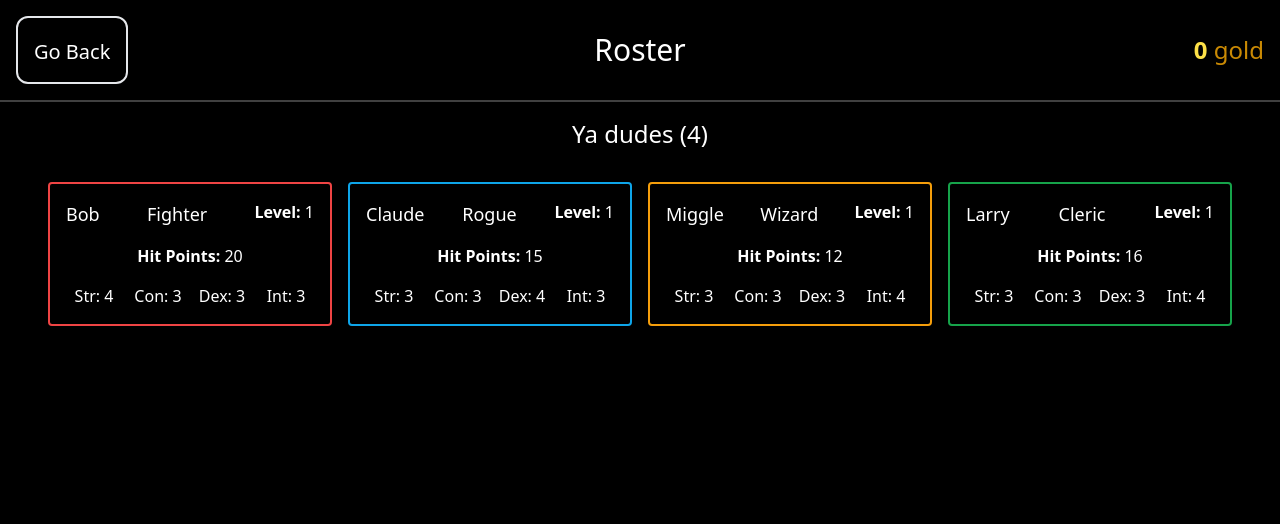
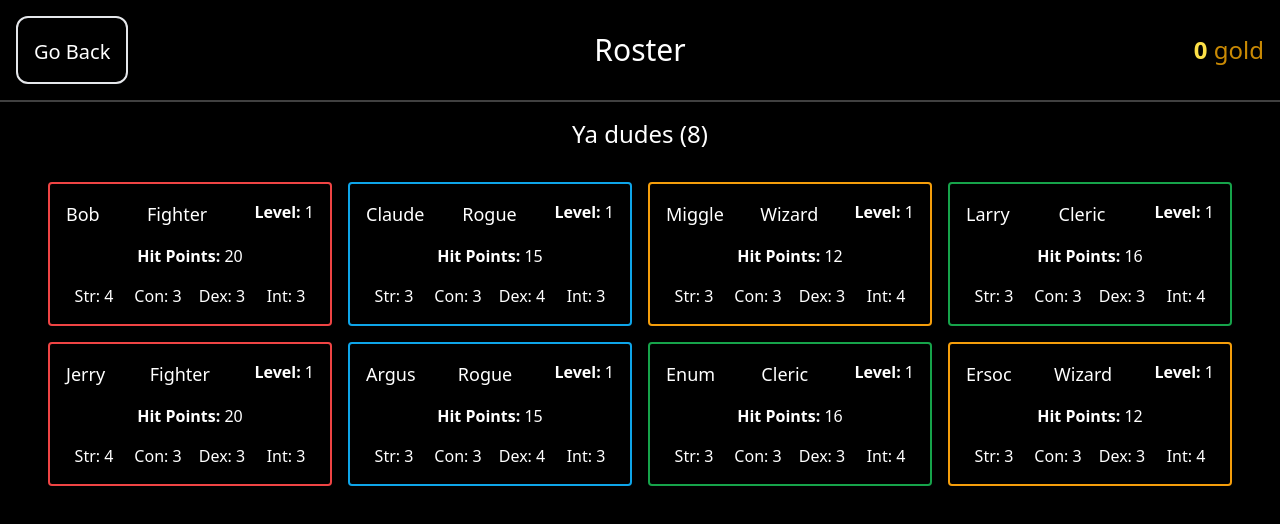
Before and after one commit to miggle88/MiggleQuest, a Next.js app: page /roster in a window 1280 px wide. Shown: the top 524 px of the page. Built offline with nearby package versions, Linux system fonts and the light colour scheme.

Commit message:
added hero roster functionality

```diff
--- /dev/null
+++ b/src/components/adventure/HeroListItem.tsx
@@ -0,0 +1,46 @@
+import { HeroCharacter, HeroClass } from '@/models'
+
+export interface HeroListItemProps {
+  hero: HeroCharacter
+  onClick?: () => void
+}
+
+export default function HeroListItem(props: HeroListItemProps) {
+  const hero = props.hero
+  const borderColor = getHeroClassBorder(hero.class)
+
+  return (
+    <div className={`w-[160px] md:w-[240px] lg:w-[360px] bg-gray-700 border-2 ${borderColor}`}>
+      <button className={'w-full h-full'} onClick={() => props.onClick && props.onClick()}>
+        <div className={'flex flex-row text-left p-2'}>
+          <div className={'flex flex-col grow'}>
+            <div className={'text-xl font-bold'}>{hero.characterName}</div>
+            <div>
+              <span>{hero.level} </span><span>{formatHeroClass(hero.class)}</span>
+            </div>
+          </div>
+          <div className={'text-right'}>HP: {hero.hitPoints}</div>
+        </div>
+      </button>
+    </div>
+  )
+}
+
+const getHeroClassBorder = (heroClass: HeroClass) => {
+  switch (heroClass as string) {
+    case HeroClass.Fighter:
+      return 'border-red-500'
+    case HeroClass.Rogue:
+      return 'border-sky-500'
+    case HeroClass.Cleric:
+      return 'border-green-600'
+    case HeroClass.Wizard:
+      return 'border-amber-500'
+    default:
+      return 'border-neutral-300'
+  }
+}
+
+function formatHeroClass(heroClass: HeroClass): string {
+  return heroClass[0].toUpperCase() + heroClass.slice(1).toLowerCase()
+}
--- /dev/null
+++ b/src/components/adventure/HeroSelector.tsx
@@ -0,0 +1,27 @@
+import { HeroCharacter } from '@/models'
+import HeroListItem from '@components/adventure/HeroListItem'
+
+export interface HeroSelectorProps {
+  heroes: HeroCharacter[]
+  onHeroSelected?: (hero: HeroCharacter) => void
+}
+
+
+export default function HeroSelector(props: HeroSelectorProps) {
+
+  const handleHeroSelected = (hero: HeroCharacter) => {
+    props.onHeroSelected && props.onHeroSelected(hero)
+  }
+
+  return (
+    <div className={'bg-gray-700'}>
+      <div className={'grid grid-cols-1 gap-1'}>
+        {props.heroes.map((hero) => {
+          return <HeroListItem key={hero.id}
+                               hero={hero}
+                               onClick={() => handleHeroSelected(hero)}/>
+        })}
+      </div>
+    </div>
+  )
+}
--- a/src/components/adventure/PartySelector.tsx
+++ b/src/components/adventure/PartySelector.tsx
@@ -1,5 +1,8 @@
 import { HeroCharacter } from '@/models'
 import PartySlot from '@components/adventure/PartySlot'
+import { useState } from 'react'
+import DialogModal from '@components/common/DialogModal'
+import HeroSelector from '@components/adventure/HeroSelector'
 
 export interface PartySelectorProps {
   availableHeroes: HeroCharacter[]
@@ -9,18 +12,45 @@ export interface PartySelectorProps {
 
 export default function PartySelector(props: PartySelectorProps) {
 
-  const handleHeroChanged = (hero: HeroCharacter | null, index: number) => {
-    console.log(`Hero in party slot ${index} was changed to`, hero)
+  const [heroIndex, setHeroIndex] = useState(0)
+  const [showHeroModal, setShowHeroModal] = useState(false)
 
-    // Replace the hero in the slot that was changed
+  const handleHeroRequested = (index: number) => {
+    setHeroIndex(index)
+    setShowHeroModal(true)
+  }
+
+  const handleHeroSelected = (hero: HeroCharacter) => {
+    setShowHeroModal(false)
+
+    if (heroIndex >= 0 && heroIndex < props.selectedParty.length) {
+      const newParty = [...props.selectedParty]
+      newParty[heroIndex] = hero
+
+      props.onPartyChanged && props.onPartyChanged(newParty)
+    }
+  }
+
+  const handleHeroRemoved = (index: number) => {
+
+    // Remove the hero in the slot that was changed
     const newParty = [...props.selectedParty]
-    newParty[index] = hero
+    newParty[index] = null
 
     props.onPartyChanged && props.onPartyChanged(newParty)
   }
 
+  // Filter out heroes already in the party, and sort the heroes by level/health
+  const heroesToPickFrom = props.availableHeroes
+    .filter(hero => !props.selectedParty.includes(hero))
+    .sort(heroListSorter)
+
   return (
     <div className={'flex flex-col p-2'}>
+      <DialogModal show={showHeroModal} onDismiss={() => setShowHeroModal(false)}>
+        <HeroSelector heroes={heroesToPickFrom}
+                      onHeroSelected={(hero) => handleHeroSelected(hero)}/>
+      </DialogModal>
       <div className={'text-center text-md lg:text-lg'}>Select between two through four party members that meet the
         minimum level
         requirement for the biome you wish
@@ -30,17 +60,25 @@ export default function PartySelector(props: PartySelectorProps) {
       <div className={'border-2 rounded border-neutral-500 p-2'}>
         <div className={'grid grid-cols-1 md:grid-cols-2 lg:grid-cols-4 gap-4'}>
           <PartySlot selectedHero={props.selectedParty[0]}
-                     onHeroChanged={(hero) => handleHeroChanged(hero, 0)}/>
+                     onHeroRequested={() => handleHeroRequested(0)}
+                     onHeroRemoved={() => handleHeroRemoved(0)}/>
           <PartySlot selectedHero={props.selectedParty[1]}
-                     onHeroChanged={(hero) => handleHeroChanged(hero, 1)}/>
+                     onHeroRequested={() => handleHeroRequested(1)}
+                     onHeroRemoved={() => handleHeroRemoved(1)}/>
           <PartySlot selectedHero={props.selectedParty[2]}
-                     onHeroChanged={(hero) => handleHeroChanged(hero, 2)}/>
+                     onHeroRequested={() => handleHeroRequested(2)}
+                     onHeroRemoved={() => handleHeroRemoved(2)}/>
           <PartySlot selectedHero={props.selectedParty[3]}
-                     onHeroChanged={(hero) => handleHeroChanged(hero, 3)}/>
+                     onHeroRequested={() => handleHeroRequested(3)}
+                     onHeroRemoved={() => handleHeroRemoved(3)}/>
         </div>
       </div>
     </div>
-
-
   )
 }
+
+function heroListSorter(a: HeroCharacter, b: HeroCharacter): number {
+  const rankA = a.level * 100 + a.hitPoints
+  const rankB = b.level * 100 + b.hitPoints
+  return rankB - rankA
+}
--- a/src/components/adventure/PartySlot.tsx
+++ b/src/components/adventure/PartySlot.tsx
@@ -3,7 +3,8 @@ import Conditional from '@components/layout/Conditional'
 
 export interface PartySlotProps {
   selectedHero: HeroCharacter | null
-  onHeroChanged?: (hero: HeroCharacter | null) => void
+  onHeroRequested?: () => void
+  onHeroRemoved?: () => void
 }
 
 export default function PartySlot(props: PartySlotProps) {
@@ -16,14 +17,14 @@ export default function PartySlot(props: PartySlotProps) {
           <Conditional condition={!props.selectedHero}>
             <div className={'text-center text-gray-500'}>Click to add</div>
             <button className={'h-full peer bg-neutral-900 hover:bg-neutral-800 active:bg-neutral-700'}
-                    onClick={() => props.onHeroChanged && props.onHeroChanged(null)}>
+                    onClick={() => props.onHeroRequested && props.onHeroRequested()}>
               <div className={'text-6xl font-bold'}>+</div>
             </button>
           </Conditional>
           <Conditional condition={!!props.selectedHero}>
             <div className={'text-gray-500 text-center'}>Click to remove</div>
             <button className={'h-full bg-neutral-900 hover:bg-neutral-800 active:bg-neutral-700'}
-                    onClick={() => props.onHeroChanged && props.onHeroChanged(null)}>
+                    onClick={() => props.onHeroRemoved && props.onHeroRemoved()}>
               <div className={'h-full flex flex-col p-2'}>
                 <div className={'text-2xl text-center font-bold'}>{props.selectedHero?.characterName}</div>
                 <div>{props.selectedHero?.hitPoints} HP</div>
--- /dev/null
+++ b/src/components/common/DialogModal.tsx
@@ -0,0 +1,45 @@
+'use client'
+import { ReactNode, useCallback, useEffect } from 'react'
+
+export interface DialogModalProps {
+  show: boolean
+  onDismiss?: () => void
+  children?: ReactNode
+}
+
+export default function DialogModal(props: DialogModalProps) {
+  // Close on ESC key callback for Keyboard event
+  const escFunction = useCallback((e: KeyboardEvent) => {
+    if (e.key === 'Escape') {
+      props.onDismiss && props.onDismiss()
+    }
+  }, [])
+
+  // Register the keyboard event and unregister when component is removed
+  useEffect(() => {
+    document.addEventListener('keydown', escFunction, true)
+    return () => {
+      document.removeEventListener('keydown', escFunction, false)
+    }
+  }, [escFunction])
+
+  if (!props.show) {
+    return null
+  }
+
+  return (
+    <div className={'z-10'} onClick={() => props.onDismiss && props.onDismiss()}>
+      <div className={'fixed inset-0 bg-black bg-opacity-70 transition-opacity'}/>
+      <div className={'fixed inset-0 z-10 overflow-y-auto'}>
+        <div className={'flex min-h-full items-center justify-center p-4'}>
+          <div className={'relative transform overflow-hidden bg-white'}>
+            <div className={'w-full h-full'}
+                 onClick={(e) => e.stopPropagation()}>
+              {props.children}
+            </div>
+          </div>
+        </div>
+      </div>
+    </div>
+  )
+}
--- a/src/mock-data.ts
+++ b/src/mock-data.ts
@@ -115,5 +115,28 @@ export function getStartingHeroes(): HeroCharacter[] {
       intelligence: 4,
       hitPoints: 16,
     },
+    {
+      ...base, characterName: 'Jerry',
+      class: HeroClass.Fighter,
+      strength: 4,
+      hitPoints: 20,
+    },
+    {
+      ...base, characterName: 'Argus',
+      class: HeroClass.Rogue,
+      dexterity: 4,
+    },
+    {
+      ...base, characterName: 'Enum',
+      class: HeroClass.Cleric,
+      intelligence: 4,
+      hitPoints: 16,
+    },
+    {
+      ...base, characterName: 'Ersoc',
+      class: HeroClass.Wizard,
+      intelligence: 4,
+      hitPoints: 12,
+    },
   ]
 }
```
